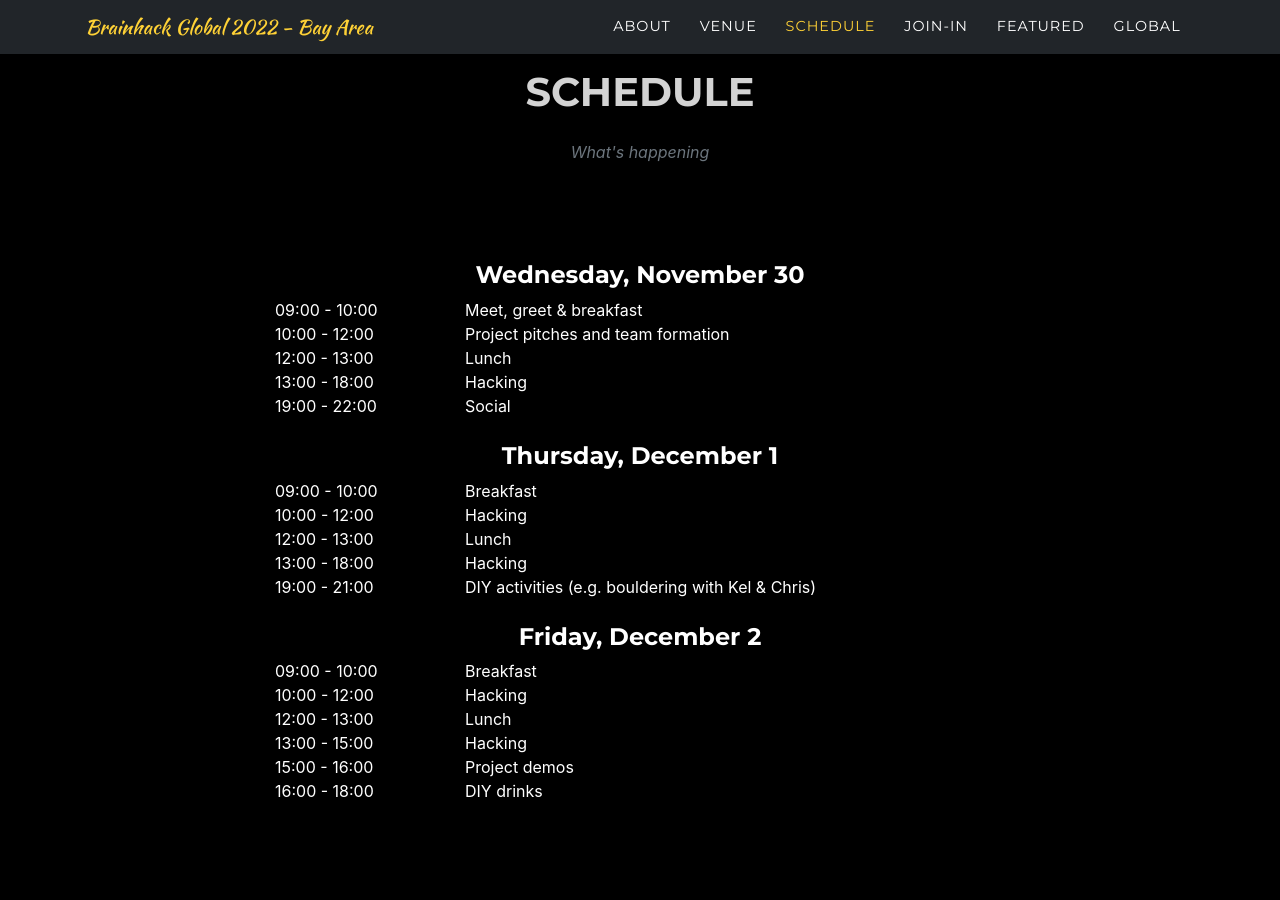
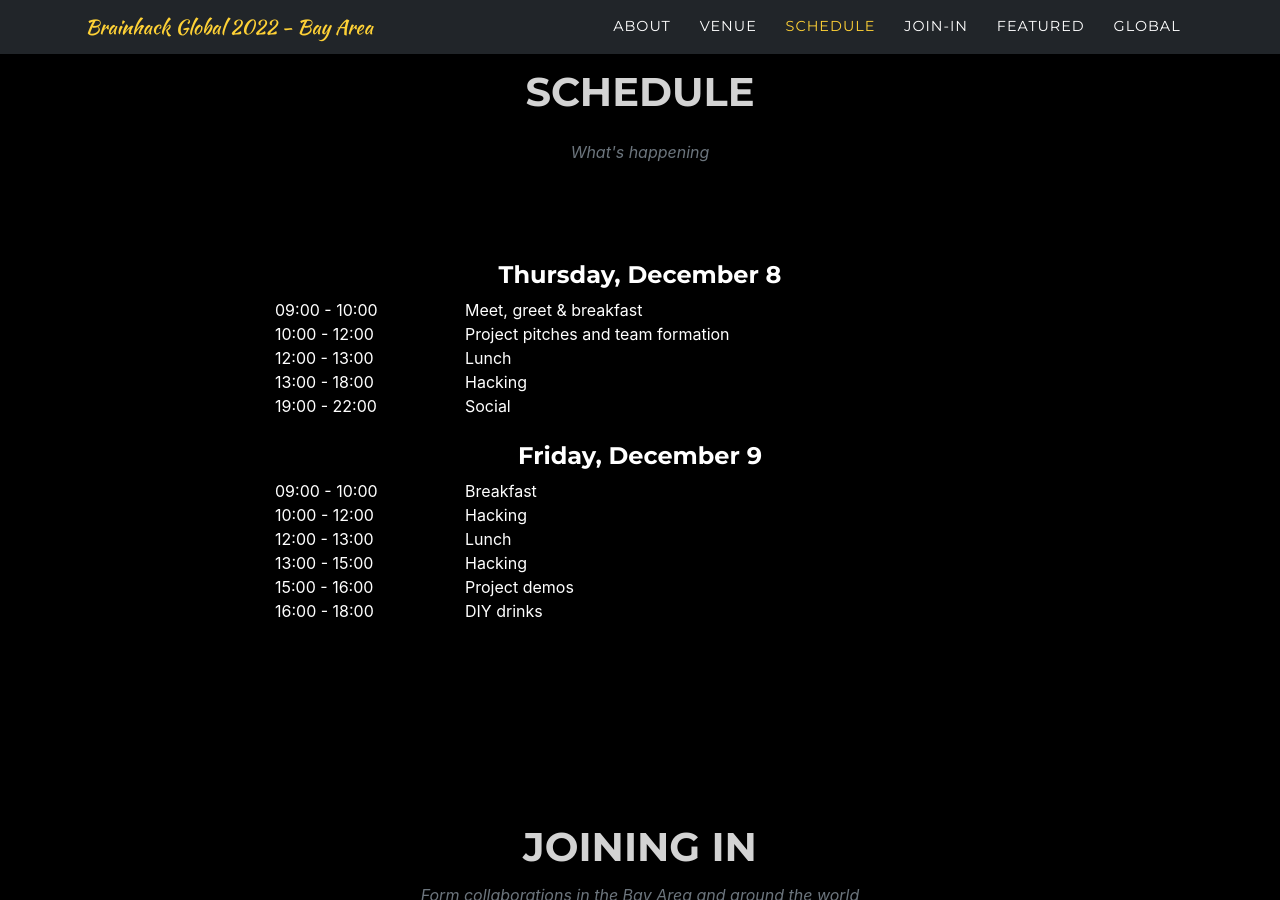
Before and after one commit to Brainhack-BayArea/Brainhack-BayArea.github.io, a Jekyll site: the page built from index.md, in a window 1280 px wide and 900 px high, scrolled down 3456 px. Built offline with Jekyll 4.4.1, drawn with Linux system fonts in a browser that asks for light colours; some web fonts are replaced.

Commit message:
Update schedule.yml

```diff
--- a/_data/schedule.yml
+++ b/_data/schedule.yml
@@ -1,4 +1,4 @@
-- name: "Wednesday, November 30"
+- name: "Thursday, December 8"
   events:
     - starttime: 2022-11-30T9:00:00+11:00
       endtime:  2022-11-30T10:00:00+11:00
@@ -16,25 +16,7 @@
       endtime: 2022-11-30T22:00:00+11:00
       title: Social
 
-- name: "Thursday, December 1"
-  events:
-    - starttime: 2022-12-01T9:00:00+11:00
-      endtime:  2022-12-01T10:00:00+11:00
-      title: Breakfast
-    - starttime: 2022-12-01T10:00:00+11:00
-      endtime: 2022-12-01T12:00:00+11:00
-      title: Hacking
-    - starttime: 2022-12-01T12:00:00+11:00
-      endtime:  2022-12-01T13:00:00+11:00
-      title: Lunch
-    - starttime: 2022-11-30T13:00:00+11:00
-      endtime: 2022-12-01T18:00:00+11:00
-      title: Hacking
-    - starttime: 2022-11-30T19:00:00+11:00
-      endtime: 2022-12-01T21:00:00+11:00
-      title: DIY activities (e.g. bouldering with Kel & Chris)
-
-- name: "Friday, December 2"
+- name: "Friday, December 9"
   events:
     - starttime: 2022-12-02T9:00:00+11:00
       endtime:  2022-12-02T10:00:00+11:00
```
